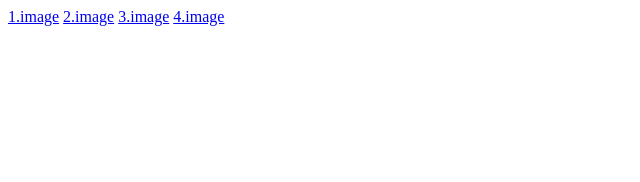
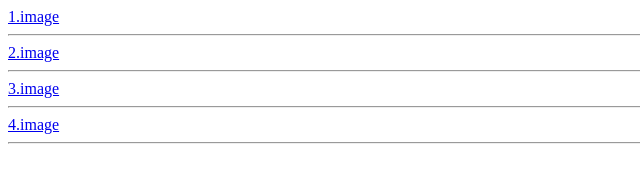
Before and after one commit to harshrajh3r/Testing, a plain HTML site: page index.html in a window 1280 px wide. Shown: the whole page, without its empty margins (0-640 px from the left). Drawn offline with Linux system fonts and the light colour scheme.

Commit message:
modify index.html

```diff
--- a/index.html
+++ b/index.html
@@ -6,9 +6,9 @@
     <title>H3R</title>
 </head>
 <body>
-    <a href="images/1.jpg" download="h3r1">1.image</a>
-    <a href="images/2.jpg" download="h3r2">2.image</a>
-    <a href="images/3.jpg" download="h3r3">3.image</a>
-    <a href="images/4.jpg" download="h3r4">4.image</a>
+    <a href="images/1.jpg" download="h3r1">1.image</a><hr>
+    <a href="images/2.jpg" download="h3r2">2.image</a><hr>
+    <a href="images/3.jpg" download="h3r3">3.image</a><hr>
+    <a href="images/4.jpg" download="h3r4">4.image</a><hr>
 </body>
 </html>
```
